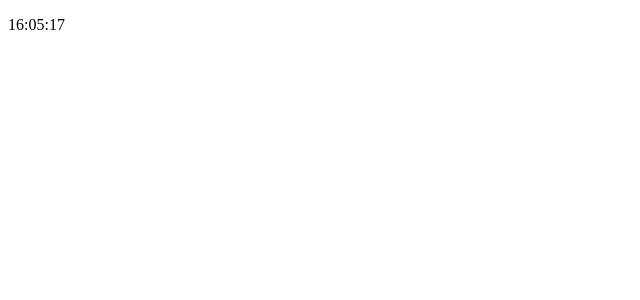
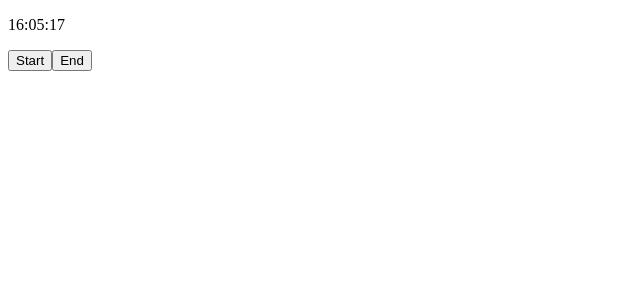
Before and after one commit to hzokbe/jikan, a Vue app: page / in a window 1280 px wide. Shown: the top 300 px of the page, without its empty margins (0-640 px from the left). Built offline with nearby package versions, Linux system fonts and the light colour scheme.

Commit message:
feat(views): add start and end buttons

```diff
--- a/src/views/HomeView.vue
+++ b/src/views/HomeView.vue
@@ -25,6 +25,38 @@ const getFormatedTime = computed((): string => {
   return `${hoursAsString}:${minutesAsString}:${secondsAsString}`;
 });
 
+const start = () => {
+  const hours = date.value.getHours();
+
+  const minutes = date.value.getMinutes();
+
+  const seconds = date.value.getSeconds();
+
+  const hoursAsString = hours < 10 ? '0' + hours : hours.toString();
+
+  const minutesAsString = minutes < 10 ? '0' + minutes : minutes.toString();
+
+  const secondsAsString = seconds < 10 ? '0' + seconds : seconds.toString();
+
+  console.log(`start: ${hoursAsString}:${minutesAsString}:${secondsAsString}`);
+};
+
+const end = () => {
+  const hours = date.value.getHours();
+
+  const minutes = date.value.getMinutes();
+
+  const seconds = date.value.getSeconds();
+
+  const hoursAsString = hours < 10 ? '0' + hours : hours.toString();
+
+  const minutesAsString = minutes < 10 ? '0' + minutes : minutes.toString();
+
+  const secondsAsString = seconds < 10 ? '0' + seconds : seconds.toString();
+
+  console.log(`end: ${hoursAsString}:${minutesAsString}:${secondsAsString}`);
+};
+
 onMounted(() => {
   updateDateIntervalId = setInterval(updateDate, 1000);
 });
@@ -39,6 +71,10 @@ onUnmounted(() => {
 <template>
   <div>
     <p>{{ getFormatedTime }}</p>
+
+    <button @click="start">Start</button>
+
+    <button @click="end">End</button>
   </div>
 </template>
 
```
